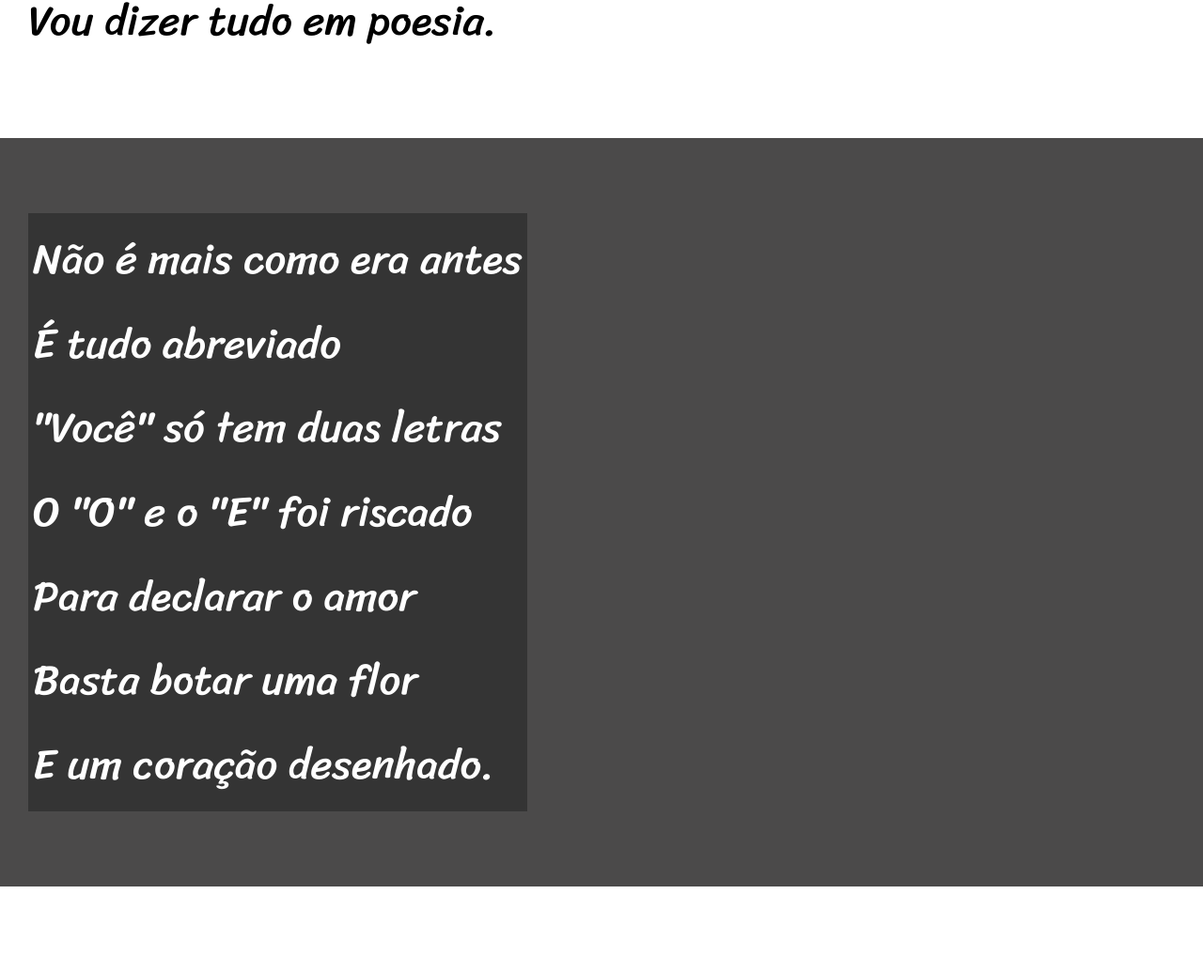
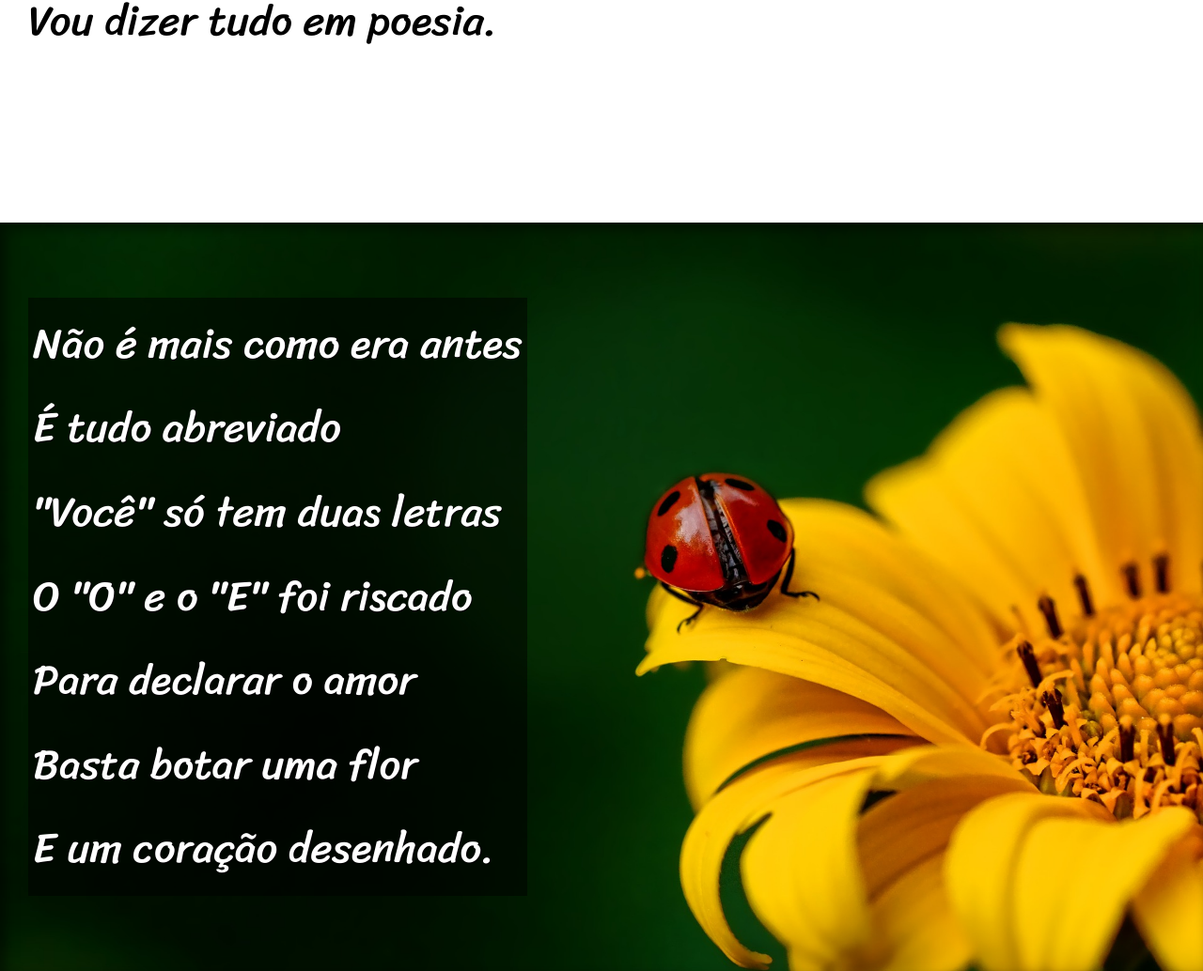
Before and after one commit to Alvin-keys/html-css, a plain HTML site: page exercicios/desafio012corrigido/index.html in a window 1280 px wide. Shown: the part 900-1934 px from the top of the page at 94% size. Drawn offline with Linux system fonts and the light colour scheme; a web font is replaced by a local one.

Commit message:
final projeto cordel

```diff
--- a/exercicios/desafio012corrigido/index.html
+++ b/exercicios/desafio012corrigido/index.html
@@ -31,7 +31,7 @@
 
 
 
-<section class="imagem">
+<section class="imagem" id="img01">
     <p>
         Não é mais como era antes <br>
         É tudo abreviado <br>
@@ -68,7 +68,7 @@
 </section>
 
 
-<section class="imagem">
+<section class="imagem" id="img02">
     <p>
         Tenho saudade das cartas <br>
         Escritas com a própria mão <br>
--- a/exercicios/desafio012corrigido/style.css
+++ b/exercicios/desafio012corrigido/style.css
@@ -4,9 +4,9 @@
 @import url('https://fonts.googleapis.com/css2?family=Alumni+Sans+Pinstripe:ital@0;1&family=Bebas+Neue&family=Passion+One:wght@400;700;900&family=Sriracha&display=swap');
 
 :root{
-    --fonte1: Verdana, Geneva, Tahoma, Sans-Serif;
-    --fonte2: 'Passion One', cursive;
-    --fonte3: 'Sriracha', cursive;
+    --fonte1: Verdana, Geneva, Tahoma, Sans-Serif; /*Fonte default*/
+    --fonte2: 'Passion One', cursive; /*Fonte copiada do google*/
+    --fonte3: 'Sriracha', cursive; /*Fonte copiada do google*/
 }
 
 *{
@@ -18,7 +18,7 @@ html, body{
 
     min-height: 100vh; /* se for largura é 100 view width */
     background-color: darkgray;
-    font-family: var(--fonte1);
+    font-family: var(--fonte1); /*Chama a fonte criada no root*/
 
 }
 
@@ -31,10 +31,8 @@ header{
 
 header > h1 {
     padding-top: 50px;
-    font-variant: small-caps; /*Mantem tudo maiusculo mais aumenta as primeiras. Outra forma text transform: uppercase*/
-    font-size: 10vw; /* 'vw' a fonte aumenta e diminui junto com a janela.
-    Se for usado 10em a fonte permancece tamanho fixo com aumento e diminuição da janela
-    */
+    font-variant: small-caps; /*Tudo maiusculo + aumenta a primeira. Outra forma, text transform: uppercase*/
+    font-size: 10vw; /* 'vw' a fonte aumenta ou diminui junto com a janela. 10'em' o tamanho permanece fixo*/
     font-family: var(--fonte2);
 }
 
@@ -46,12 +44,12 @@ header > p {
 a{
     color: white;
     text-decoration: none;
-    font-weight: bolder;
+    font-weight: bolder; /*negrito*/
 
 }
 
 a:hover  {
-    text-decoration: underline;
+    text-decoration: underline; /*qdo passa mouse em cima*/
 }
 
 section{
@@ -60,30 +58,53 @@ section{
     padding-bottom: 10vh; /*afasta 10% da height da tela*/
     line-height: 2em; /*Espaçamento duplo*/
     font-family: var(--fonte3);
-    font-size: 3.5vw;
+    font-size: 3.5vw; /*Fonte aumenta junto com a janela*/
+}
 
-
+section > p{
+  padding-bottom: 2em;
 
 }
+
 section.normal{
 
     background-color: white;
     color: black ;
 }
+
 section.imagem{
     background-color: rgb(75, 74, 74);
     color: white;
+    box-shadow: inset 6px 6px 13px 0px rgba(0, 0, 0, 0.514);/*Sombra na caixa*/
+    /*inset: borda para dentro*/
+    background-size: cover;/*img se adequa*/
+    background-attachment: fixed; /*Fixa a imagem*/
+
 }
 
 section.imagem > p{
-    /*width: 400px; largura fixa*/
-    background-color: rgba(0, 0, 0, 0.301);
+    /*width: 400px; seria largura fixa*/
+    background-color: rgba(0, 0, 0, 0.5);
     display: inline-block;/*caixa se adapta ao conteudo*/
     padding: 5px;
+    text-shadow: 1px 1px 0px black;/*Sombra no texto*/
+}
 
+section#img01{
+
+    background-image: url(imagens/background001.jpg);
+    background-position: right center; /*mostra parte mais legal da imagem*/
 
 
 }
+section#img02{
+
+    background-image: url(imagens/background002.jpg);
+    background-position: right center;
+
+
+}
+
 footer{
     background-color: black;
     color: white;
```
